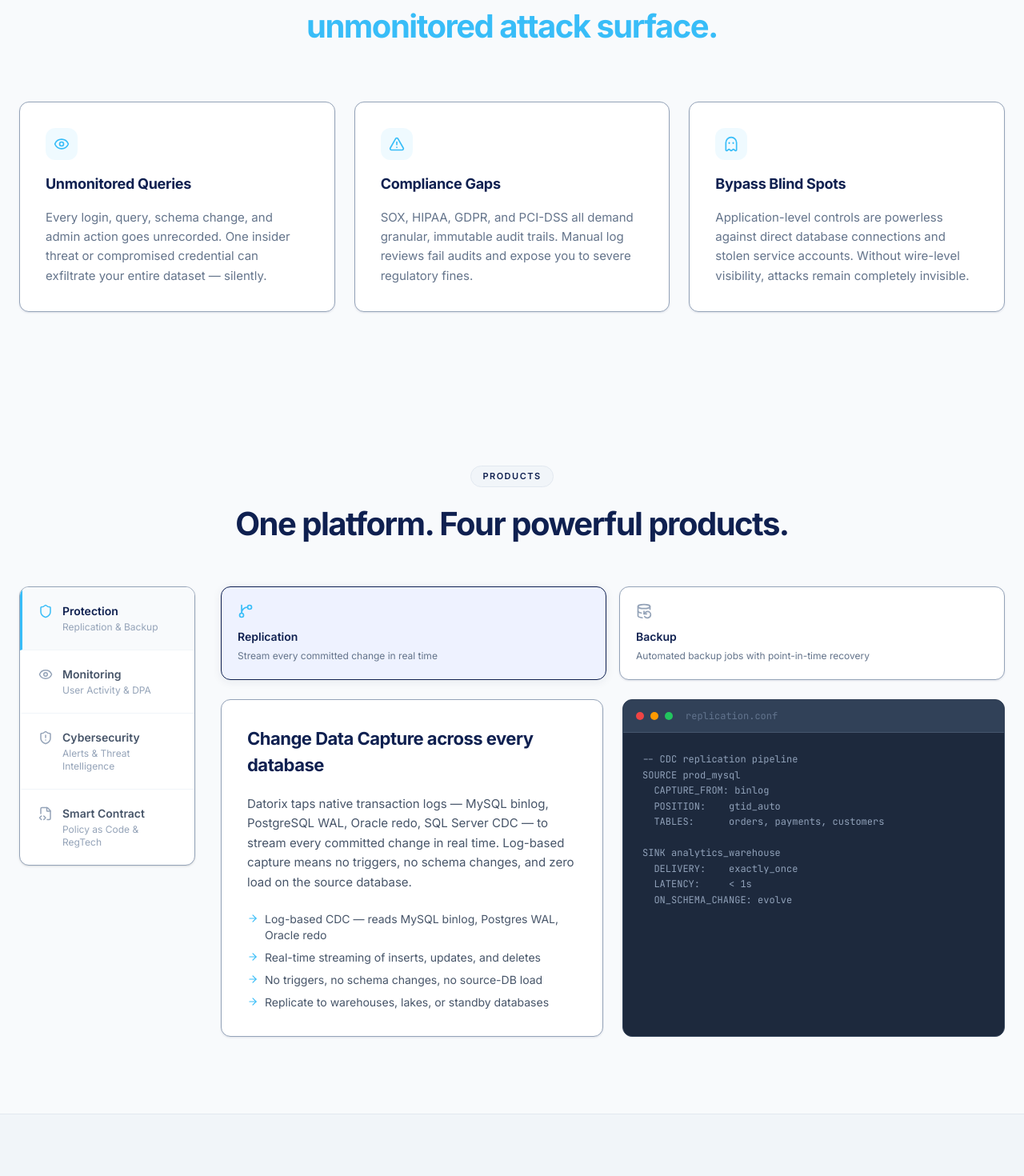
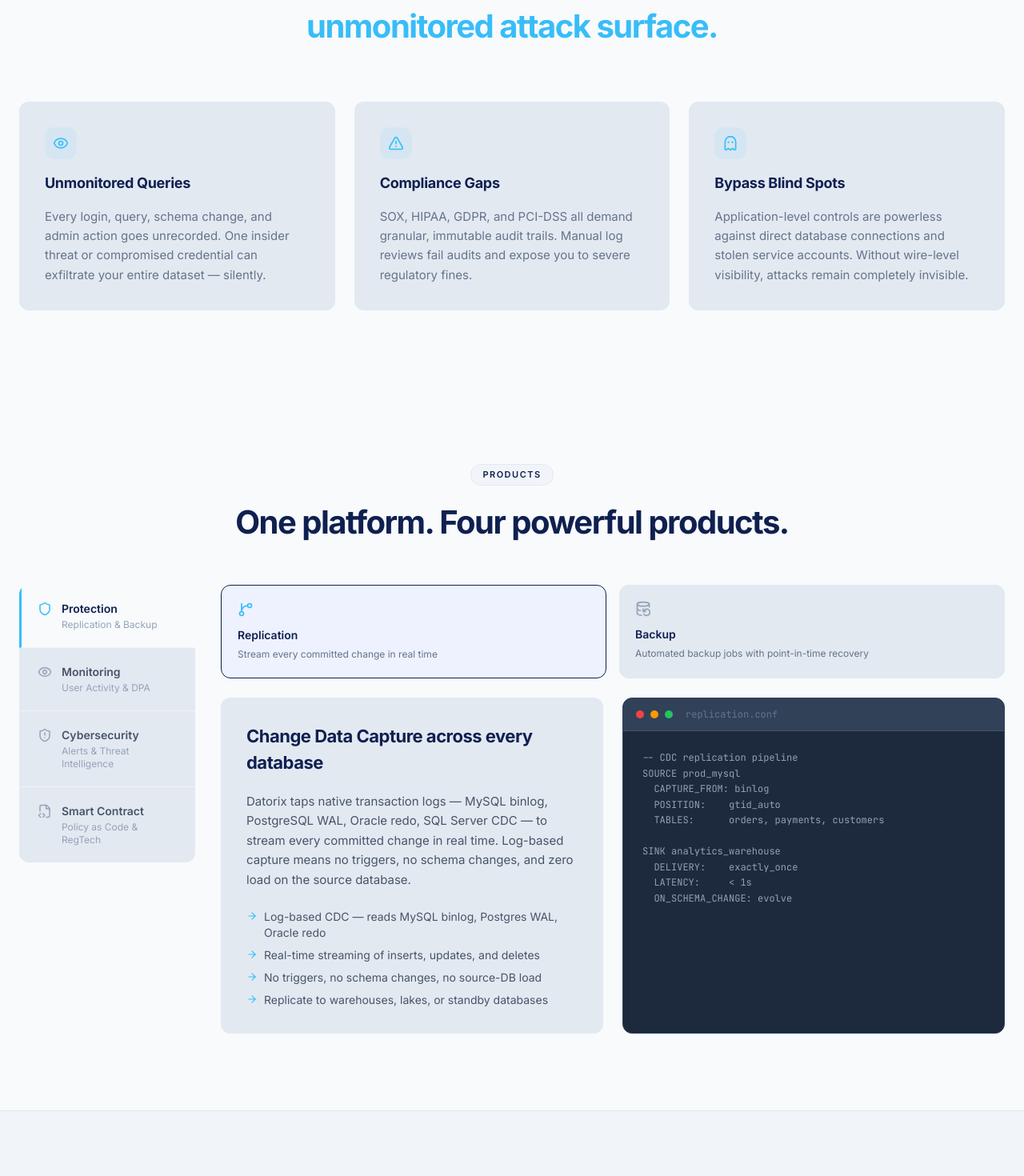
Before and after one commit to ia-coders-v1/datorix-landing-page, a Next.js app: page / in a window 1280 px wide. Shown: the part 1060-2530 px from the top of the page at 80% size. Built offline with nearby package versions, Linux system fonts and the light colour scheme.

Commit message:
style: update card background colors to use surface tonal for consistency

```diff
--- a/src/app/globals.css
+++ b/src/app/globals.css
@@ -35,6 +35,7 @@
   --color-accent-emerald: var(--accent-emerald);
   --color-accent-rose: var(--accent-rose);
   --color-accent-blue: var(--accent-blue);
+  --color-surface-tonal: var(--surface-tonal);
   --radius-sm: 6px;
   --radius-md: 8px;
   --radius-lg: 12px;
@@ -86,6 +87,9 @@
   --accent-rose:       #ef4444;
   --accent-blue:       #38bdf8;
 
+  /* Cards */
+  --surface-tonal:     #e3e9f1;
+
   /* Spacing */
   --spacing-section:   96px;
 
@@ -94,12 +98,10 @@
 
 @layer utilities {
   .card-hover {
-    box-shadow: 0 1px 3px rgba(15, 32, 80, 0.07), 0 1px 2px rgba(15, 32, 80, 0.04);
-    transition: transform 200ms ease, box-shadow 200ms ease;
+    transition: transform 200ms ease;
   }
   .card-hover:hover {
     transform: translateY(-4px);
-    box-shadow: 0 12px 28px rgba(15, 32, 80, 0.09);
   }
 }
 
--- a/src/components/layout/Navbar.tsx
+++ b/src/components/layout/Navbar.tsx
@@ -45,10 +45,15 @@ export default function Navbar() {
   return (
     <header
       className={cn(
-        "fixed top-0 left-0 right-0 z-50 h-16 transition-colors duration-200"
+        "fixed top-0 left-0 right-0 z-50 h-16 border-b border-border transition-colors duration-200"
       )}
     >
-      <div className={cn("max-w-7xl mx-auto px-6 h-full flex items-center justify-between", scrolled ? "bg-white border-b border-border backdrop-blur-2xl shadow-md" : "")}>
+      <div
+        className={cn(
+          "max-w-7xl mx-auto px-6 h-full flex items-center justify-between",
+          scrolled ? "bg-white backdrop-blur-2xl" : ""
+        )}
+      >
         {/* Logo */}
         <Link href="/" className="flex items-center shrink-0">
           <Image src="/logo.png" alt="Datorix" height={28} width={188} className="block" unoptimized />
--- a/src/components/sections/Databases.tsx
+++ b/src/components/sections/Databases.tsx
@@ -18,7 +18,7 @@ export default function Databases() {
           {databases.map(({ name, detail }) => (
             <div
               key={name}
-              className="flex flex-col items-center gap-1 px-5 py-3 rounded-xl card-hover bg-white border border-muted-soft"
+              className="flex flex-col items-center gap-1 px-5 py-3 rounded-xl card-hover bg-surface-tonal"
             >
               <span className="font-semibold text-sm text-primary">
                 {name}
--- a/src/components/sections/Features.tsx
+++ b/src/components/sections/Features.tsx
@@ -298,8 +298,8 @@ export default function Features() {
                 key={product.id}
                 onClick={() => handleProductChange(product.id)}
                 className={cn(
-                  "flex items-center gap-2 px-4 py-3 rounded-xl text-left cursor-pointer transition-all duration-150 border",
-                  isActive ? "bg-primary border-primary" : "bg-white border-muted-soft card-hover"
+                  "flex items-center gap-2 px-4 py-3 rounded-xl text-left cursor-pointer transition-all duration-150",
+                  isActive ? "bg-primary" : "bg-surface-tonal card-hover"
                 )}
               >
                 <Icon size={16} className={cn("shrink-0", isActive ? "text-accent-blue" : "text-muted-soft")} />
@@ -314,7 +314,7 @@ export default function Features() {
         {/* Desktop: sidebar + content */}
         <div className="flex gap-8">
           {/* Left sidebar — desktop only */}
-          <aside className="hidden lg:flex flex-col shrink-0 rounded-xl overflow-hidden self-start w-[220px] bg-white border border-muted-soft shadow-sm">
+          <aside className="hidden lg:flex flex-col shrink-0 rounded-xl overflow-hidden self-start w-[220px] bg-surface-tonal">
             {products.map((product, i) => {
               const Icon = product.icon;
               const isActive = product.id === activeProduct;
@@ -354,10 +354,10 @@ export default function Features() {
                     key={feature.id}
                     onClick={() => setActiveFeature(feature.id)}
                     className={cn(
-                      "rounded-xl p-5 flex flex-col gap-3 text-left cursor-pointer transition-all duration-150 border",
+                      "rounded-xl p-5 flex flex-col gap-3 text-left cursor-pointer transition-all duration-150",
                       isActive
-                        ? "bg-indigo-50 border-[1.5px] border-primary shadow-[0_2px_12px_rgba(15,32,80,0.08)]"
-                        : "bg-white border-muted-soft card-hover"
+                        ? "bg-indigo-50 border-[1.5px] border-primary"
+                        : "bg-surface-tonal card-hover"
                     )}
                   >
                     <Icon size={20} className={isActive ? "text-accent-blue" : "text-muted-soft"} />
@@ -377,7 +377,7 @@ export default function Features() {
             {/* Detail panel */}
             <div className="grid grid-cols-1 lg:grid-cols-2 gap-6">
               {/* Info card */}
-              <div className="rounded-xl p-8 flex flex-col gap-5 card-hover bg-white border border-muted-soft">
+              <div className="rounded-xl p-8 flex flex-col gap-5 card-hover bg-surface-tonal">
                 <h3 className="font-bold text-[22px] tracking-[-0.5px] text-primary">
                   {tab.headline}
                 </h3>
--- a/src/components/sections/HowItWorks.tsx
+++ b/src/components/sections/HowItWorks.tsx
@@ -52,7 +52,7 @@ export default function HowItWorks() {
         <div className="grid grid-cols-1 sm:grid-cols-2 lg:grid-cols-5 gap-4">
           {steps.map((step, i) => (
             <div key={step.number} className="relative flex flex-col gap-4">
-              <div className="rounded-xl p-6 flex flex-col gap-3 h-full card-hover bg-white border border-muted-soft">
+              <div className="rounded-xl p-6 flex flex-col gap-3 h-full card-hover bg-surface-tonal">
                 <div className="w-9 h-9 rounded-full flex items-center justify-center font-bold text-xs bg-accent-blue text-white">
                   {step.number}
                 </div>
--- a/src/components/sections/Problem.tsx
+++ b/src/components/sections/Problem.tsx
@@ -37,7 +37,7 @@ export default function Problem() {
           {problems.map(({ icon: Icon, title, body }) => (
             <div
               key={title}
-              className="rounded-xl p-8 flex flex-col gap-4 card-hover bg-white border border-muted-soft"
+              className="rounded-xl p-8 flex flex-col gap-4 card-hover bg-surface-tonal"
             >
               <div className="w-10 h-10 rounded-lg flex items-center justify-center bg-accent-blue/8">
                 <Icon size={20} className="text-accent-blue" />
--- a/src/components/sections/Stats.tsx
+++ b/src/components/sections/Stats.tsx
@@ -42,7 +42,7 @@ function Counter({ value, suffix, label, decimal }: typeof stats[0]) {
   }, [value, decimal]);
 
   return (
-    <div ref={ref} className="rounded-xl p-8 flex flex-col gap-2 text-center card-hover bg-white border border-muted-soft">
+    <div ref={ref} className="rounded-xl p-8 flex flex-col gap-2 text-center card-hover bg-surface-tonal">
       <p className="font-bold leading-none text-[56px] text-primary tracking-[-1.5px]">
         {decimal ? current.toFixed(2) : current}
         {suffix}
--- a/src/components/sections/UseCases.tsx
+++ b/src/components/sections/UseCases.tsx
@@ -54,7 +54,7 @@ export default function UseCases() {
               key={persona}
               className={cn(
                 "rounded-xl p-8 flex flex-col gap-5",
-                featured ? "bg-primary border-none" : "bg-white border border-muted-soft card-hover"
+                featured ? "bg-primary border-none" : "bg-surface-tonal card-hover"
               )}
             >
               <div className="flex items-center gap-2">
```
